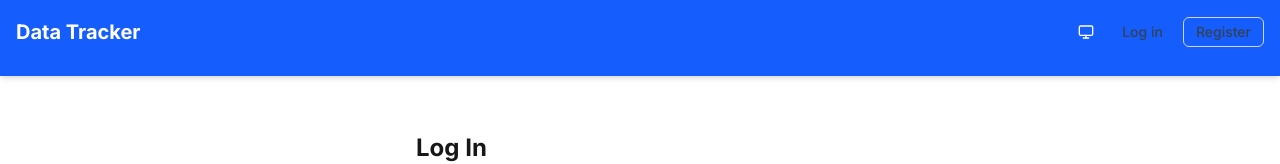
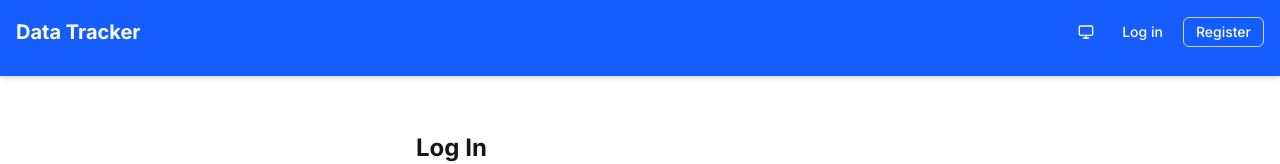
Before and after one commit to small-coding-dojo/weight-tracking, a Next.js app: page /login in a window 1280 px wide. Shown: the top 164 px of the page. Built offline with nearby package versions, Linux system fonts and the light colour scheme; no server answers.

Commit message:
fix: styling of log in and register buttons

```diff
--- a/src/components/user-nav.tsx
+++ b/src/components/user-nav.tsx
@@ -45,15 +45,17 @@ export function UserNav() {
           variant="ghost"
           size="sm"
           asChild
+          className="text-white"
         >
           <Link href="/login">
             Log in
           </Link>
         </Button>
         <Button
-          variant="outline"
+          variant="ghost"
           size="sm"
           asChild
+          className="text-white border border-gray-300"
         >
           <Link href="/register">
             Register
```
